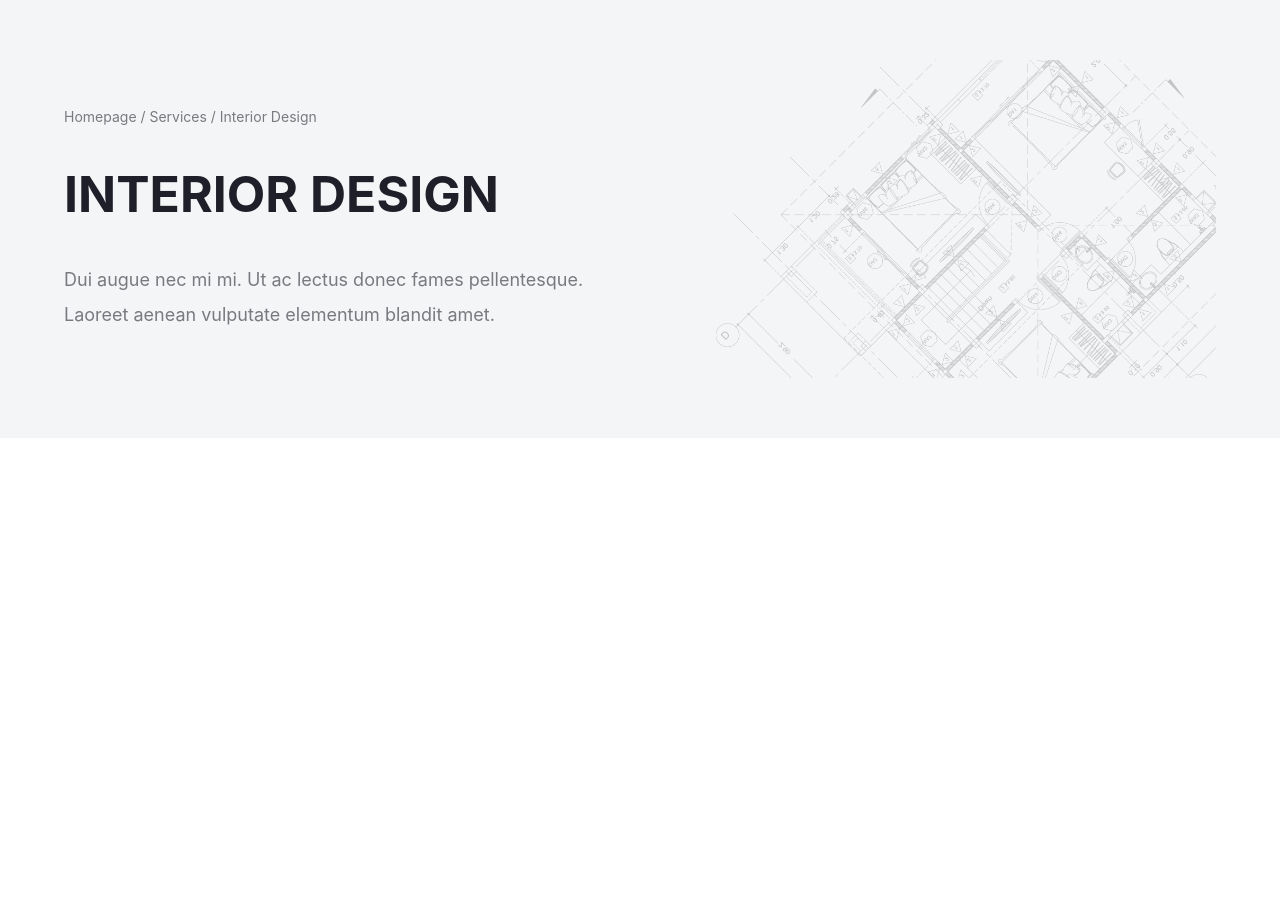
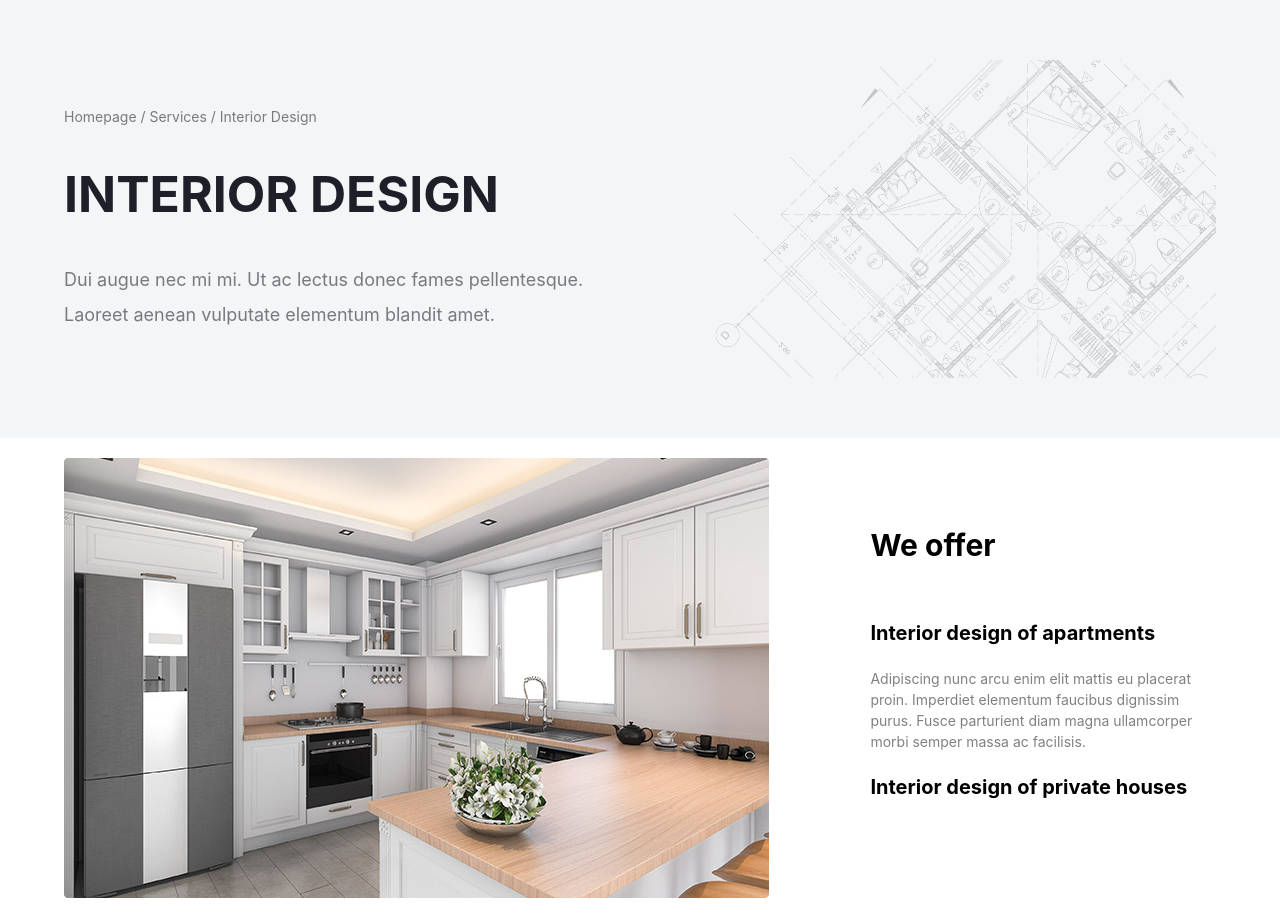
Before and after one commit to abubakrusmon/hm-4-week-2-lesson, a website: page src/ibtohim.html in a window 1280 px wide. Shown: the part 85-1003 px from the top of the page. Before the commit the page ends 800 px from the top, so only its background shows below. Drawn offline with nearby package versions, Linux system fonts and the light colour scheme; files that its build step writes are made by us from their sources.

Commit message:
section 2 added

```diff
--- a/src/ibtohim.html
+++ b/src/ibtohim.html
@@ -68,7 +68,25 @@ Interior Design</p>
 </header>
 
 <main>
+  <section class="bg-white py-[20px]">
+        <div class="max-w-[1200px] w-[90%] m-auto ">
 
+           <div class="flex flex-col lg:flex-row-reverse items-center lg:justify-between">
+
+             <div class="flex flex-col lg:w-[30%]  lg:gap-[50px]">
+                <h1 class="text-[30px] text-center lg:text-left font-bold ">We offer</h1>
+                <div class="flex flex-col gap-[20px] mb-[30px]">
+                    <h1 class="text-[20px] font-bold lg:text-left text-center">Interior design of apartments</h1>
+                    <p class="text-[grey] text-[14px] lg:text-left text-center">Adipiscing nunc arcu enim elit mattis eu placerat proin. Imperdiet elementum faucibus dignissim purus. Fusce parturient diam magna ullamcorper morbi semper massa ac facilisis.</p>
+                    <h1  class="text-[20px] font-bold lg:text-left text-center">Interior design of private houses</h1>
+                </div>
+
+             </div>
+              <img src="./images/image.jpg" alt="">
+           </div>
+
+        </div>
+    </section>
 
 
 
```
